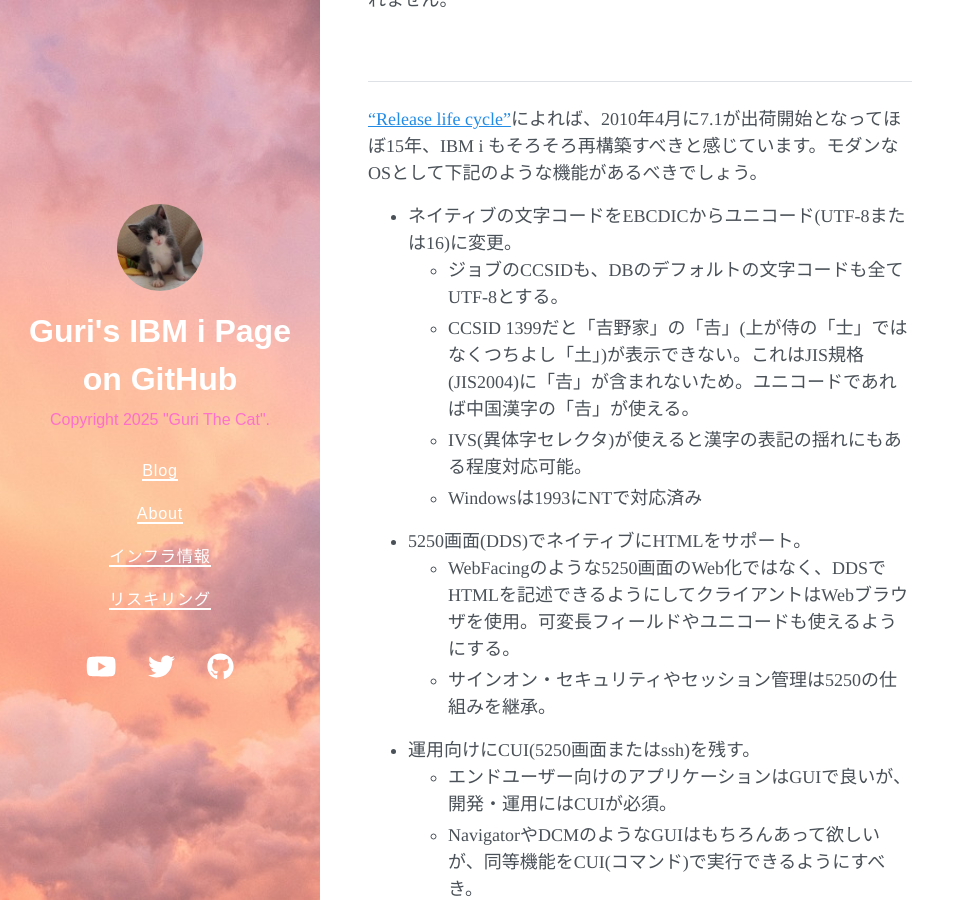
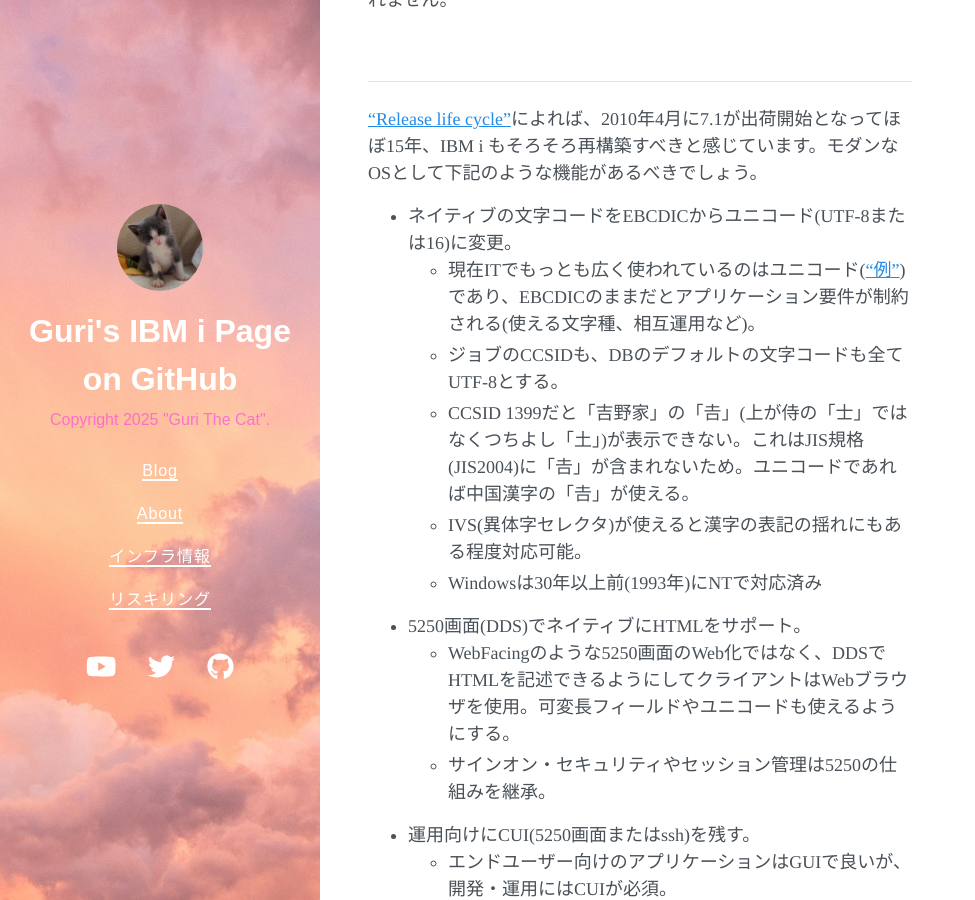
Before and after one commit to GuriCat/GuriPages, a Jekyll site: the page built from _posts/2025-04-09-IBM i 7.6の発表.markdown, in a window 1280 px wide and 900 px high, scrolled down 1654 px. Shown: the whole window, without its empty margins (0-975 px from the left). Built offline with Jekyll 4.4.1, drawn with Linux system fonts in a browser that asks for light colours; nearby versions of some CDN libraries; a script that is not in the unit is left out.

Commit message:
Update 2025-04-09-IBM i 7.6の発表.markdown

```diff
--- a/_posts/2025-04-09-IBM i 7.6の発表.markdown
+++ b/_posts/2025-04-09-IBM i 7.6の発表.markdown
@@ -46,10 +46,11 @@
 ["Release life cycle"](https://www.ibm.com/support/pages/release-life-cycle){:target="_blank"}によれば、2010年4月に7.1が出荷開始となってほぼ15年、IBM i もそろそろ再構築すべきと感じています。モダンなOSとして下記のような機能があるべきでしょう。
 
 - ネイティブの文字コードをEBCDICからユニコード(UTF-8または16)に変更。
+  - 現在ITでもっとも広く使われているのはユニコード(["例"]([https://github.com/ThePrez/DCM-tools](https://tonsky.me/blog/unicode/)){:target="_blank"})であり、EBCDICのままだとアプリケーション要件が制約される(使える文字種、相互運用など)。
   - ジョブのCCSIDも、DBのデフォルトの文字コードも全てUTF-8とする。
   - CCSID 1399だと「吉野家」の「𠮷」(上が侍の「士」ではなくつちよし「土」)が表示できない。これはJIS規格(JIS2004)に「𠮷」が含まれないため。ユニコードであれば中国漢字の「𠮷」が使える。
   - IVS(異体字セレクタ)が使えると漢字の表記の揺れにもある程度対応可能。
-  - Windowsは1993にNTで対応済み
+  - Windowsは30年以上前(1993年)にNTで対応済み
 - 5250画面(DDS)でネイティブにHTMLをサポート。
   - WebFacingのような5250画面のWeb化ではなく、DDSでHTMLを記述できるようにしてクライアントはWebブラウザを使用。可変長フィールドやユニコードも使えるようにする。
   - サインオン・セキュリティやセッション管理は5250の仕組みを継承。
```
